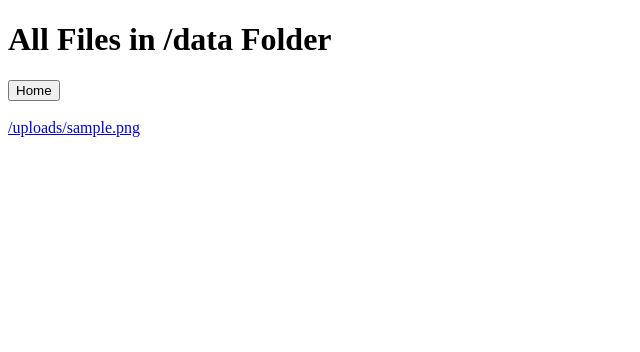
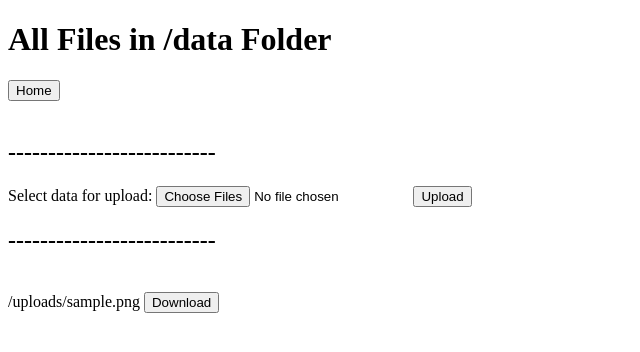
Before and after one commit to Retr05041/Archer-FS, a Node server app: template views/files.ejs in a window 1280 px wide. Shown: the top 352 px of the page, without its empty margins (0-640 px from the left). Run offline with Node 20, Linux system fonts and the light colour scheme; the template is opened without the code that fills it: most values are stand-ins (such as "Sample title", 1, 10 or a date in 2020).

Commit message:
added upload and made buttons for download

```diff
--- a/libs/index.js
+++ b/libs/index.js
@@ -4,9 +4,23 @@ const port = 3000; // Const port var
 const path = require("path"); // To get path to files
 const fs = require("fs"); // Dealing with files
 const ejs = require('ejs'); // Template system to display files - https://ejs.co/
+const multer = require('multer'); // Uploading files to /data
 
 // Estabilshes "files" as a folder named "/files"
 app.use("/data", express.static("./data")); // now able to access /data in ejs files
+
+// This was taken by - https://stackabuse.com/handling-file-uploads-in-node-js-with-expres-and-multer/
+const storage = multer.diskStorage({
+    destination: function(req, file, cb) {
+        cb(null, "data/"); // Changed file to my file name
+    },
+
+    // By default, multer removes file extensions so let's add them back
+    filename: function(req, file, cb) {
+        cb(null, file.fieldname + '-' + Date.now() + path.extname(file.originalname));
+    }
+});
+// End of their code
 
 // app.METHOD(PATH, HANDLER)
 // METHOD is an HTTP request method, in lowercase.
@@ -18,12 +32,41 @@ app.get("/", (req, res) => { // Using "get" method, at directory "/" (index) - l
     res.render("index.ejs") // Responds by rendering index.ejs file
 })
 
-// Files
+// Data
 app.get("/data", (req, res) => { // Goes to /data
     let files = fs.readdirSync("./data/"); // Every time the site is reloded it will list new files :)
     res.render("files.ejs", { files }); // renders files.ejs under root/views/files.ejs - and sends files[] to the var
 });
 
+// Upload Data - Taken from https://stackabuse.com/handling-file-uploads-in-node-js-with-expres-and-multer/
+app.post("/upload-data", (req, res) => {
+    let upload = multer({ storage: storage}).single("uploadData"); // Sets our storage to the storage set above
+
+    upload(req, res, function(err) { // Uploads if there are no errors
+
+        // req.file contains information of uploaded file
+        // req.body contains information of text fields, if there were any
+        if (req.fileValidationError) {
+            return res.send(req.fileValidationError);
+        }
+        else if (!req.file) {
+            return res.send('Please select data to upload');
+        }
+        else if (err instanceof multer.MulterError) {
+            return res.send(err);
+        }
+        else if (err) {
+            return res.send(err);
+        }
+
+        res.redirect("/data"); // I added the redirect back to data on success
+    });
+});
+// End of their code
+
+app.delete("/data", (req, res) => {
+
+});
 
 // Onready
 app.listen(port, () => {
--- a/package.json
+++ b/package.json
@@ -18,7 +18,8 @@
   "homepage": "https://github.com/Retr05041/Archer-FS#readme",
   "dependencies": {
     "ejs": "^3.1.6",
-    "express": "^4.17.1"
+    "express": "^4.17.1",
+    "multer": "^1.4.3"
   },
   "devDependencies": {
     "mocha": "^9.1.3"
--- a/views/files.ejs
+++ b/views/files.ejs
@@ -12,12 +12,25 @@
     <h1>All Files in /data Folder </h1>
     <a href="/">
         <button>Home</button>
+    </a>
     <br>
+    <br>
+    <h2>--------------------------</h2>
+    <form method="POST" action="/upload-data" enctype="multipart/form-data">
+        <div>
+            <label>Select data for upload:</label>
+            <input type="file" name="uploadData" multiple />
+            <input type="submit" name="btn_upload_data" value="Upload" />
+        </div>
+    </form>
+
+    <h2>--------------------------</h2>
 
     <% for (let file of files) { %>
         <br>
+        <%= file %>
         <a href="/data/<%= file %>" download>
-            <%= file %>
+            <button>Download</button>
         </a>
         <br>
         <% } %>
```
Also changed, not shown: 1 other file.
